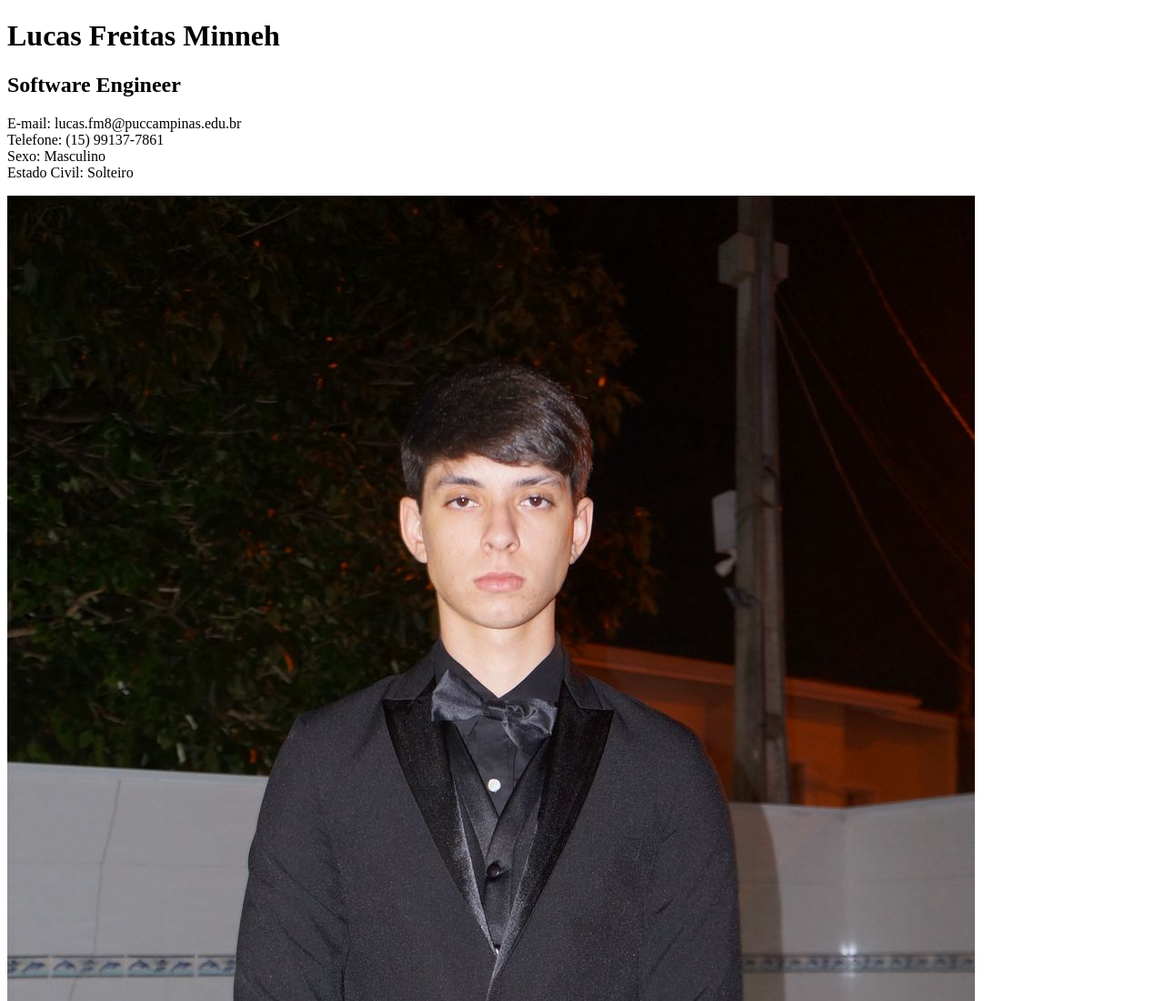
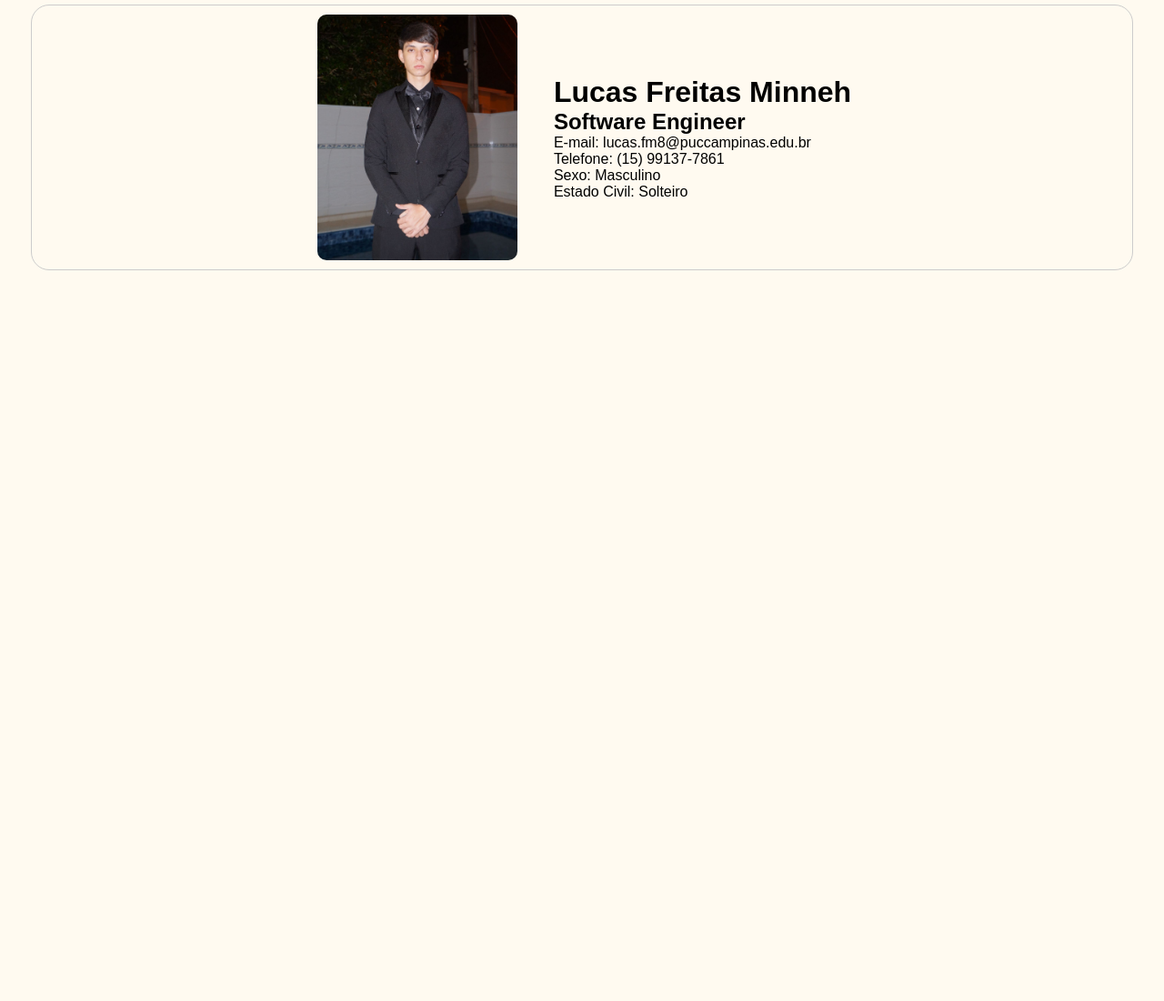
Before and after one commit to minneh8/TWEB-2s, a plain HTML site: page TAREFAS/ATV 02/atividade002.html in a window 1280 px wide. Shown: the top 1100 px of the page at 91% size. After the commit the page ends 800 px from the top, so only its background shows below. Drawn offline with Linux system fonts and the light colour scheme.

Commit message:
fazendo a atv02

```diff
--- a/TAREFAS/ATV 02/atividade002.css
+++ b/TAREFAS/ATV 02/atividade002.css
@@ -0,0 +1,40 @@
+@charset "UTF-8";
+
+* {
+    margin: 0;
+    padding: 0;
+    display: block;
+
+}
+
+body {
+    font-family: Arial, Helvetica, sans-serif;
+    background-color: floralwhite;
+}
+.cabecalho {
+    display: block;
+    justify-content: center;
+    align-items: center;
+    width: 93%;
+    margin: auto;
+    margin-top: 5px;
+    padding: 10px;
+    border: 1px solid #ccc;
+    border-radius: 20px;
+    display: flex;
+    align-items: center;
+    gap: 40px;
+}
+
+.cabecalho img {
+    margin-left: 5px;
+    border-radius: 10px;
+    width: 220px;
+    height: 270px;
+    object-fit: cover;
+}
+
+.informacoes {
+    display: flex;
+    flex-direction: column;
+}
--- a/TAREFAS/ATV 02/atividade002.html
+++ b/TAREFAS/ATV 02/atividade002.html
@@ -2,11 +2,16 @@
 <html lang="en">
 <head>
     <meta charset="UTF-8">
+    <link rel="stylesheet" href="atividade002.css">
     <meta name="viewport" content="width=device-width, initial-scale=1.0">
-    <title>Currículo</title>
+    <title></title>
 </head>
 <body>
-    <div id="cabecalho">
+    <div class="cabecalho">
+
+        <img src="foto-minha.jpeg" alt="">
+
+        <div class="informacoes">
         <h1>Lucas Freitas Minneh</h1>
         <h2>Software Engineer</h2>
         <p>
@@ -15,7 +20,6 @@
             Sexo: Masculino <br>
             Estado Civil: Solteiro <br>
         </p>
-        <img src="foto-minha.jpeg" alt="Foto">
+        </div>
     </div>
 </body>
-</html>
```
Also changed, not shown: 3 other files.
